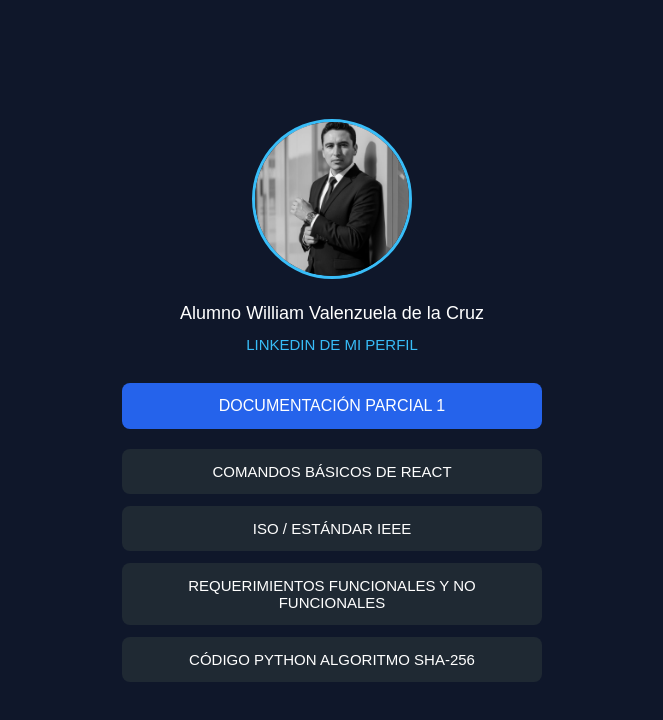
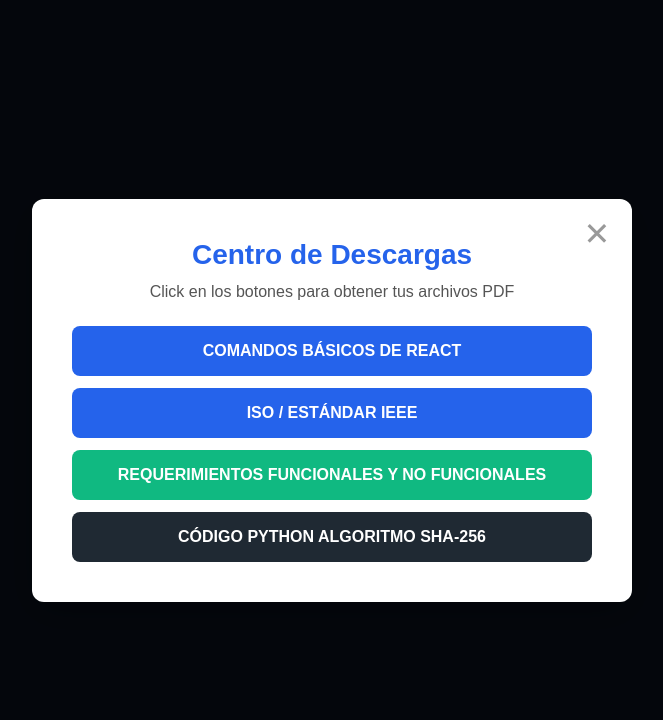
Before and after one commit to William-Valenzuela/valenzuela-william-react, a React (Create React App) app: page / in a window 1280 px wide. Both pictures are taken after a click on the button "DOCUMENTACIÓN PARCIAL 1". Shown: the top 720 px of the page, without its empty margins (308-971 px from the left). Built offline with nearby package versions, Linux system fonts and the light colour scheme.

Commit message:
Actualiza diseño y documentación Parcial 1

```diff
--- a/src/App.css
+++ b/src/App.css
@@ -35,8 +35,16 @@
 
 /* TEXTO ALUMNO */
 .text {
-  font-size: 18px;
-  margin-bottom: 12px;
+  font-size: 22px;
+  margin-bottom: 5px;
+  font-weight: bold;
+}
+
+/* TEXTO EVALUACIÓN */
+.evaluation-text {
+  font-size: 16px;
+  color: #38bdf8;
+  margin-bottom: 30px;
 }
 
 /* LINKEDIN */
@@ -65,23 +73,145 @@
   background-color: #1d4ed8;
 }
 
-/* CONTENEDOR PDFs */
+/* CONTENEDOR PDFs FULLSCREEN */
+.pdf-overlay {
+  position: fixed;
+  top: 0;
+  left: 0;
+  right: 0;
+  bottom: 0;
+  background-color: rgba(0, 0, 0, 0.7);
+  display: flex;
+  justify-content: center;
+  align-items: center;
+  z-index: 1000;
+  animation: fadeIn 0.3s ease-out;
+}
+
+@keyframes fadeIn {
+  from {
+    opacity: 0;
+  }
+  to {
+    opacity: 1;
+  }
+}
+
+.pdf-modal {
+  background-color: white;
+  padding: 40px;
+  border-radius: 12px;
+  max-width: 600px;
+  width: 90%;
+  max-height: 90vh;
+  overflow-y: auto;
+  box-shadow: 0 10px 40px rgba(0, 0, 0, 0.3);
+  position: relative;
+  animation: slideUp 0.4s ease-out;
+}
+
+@keyframes slideUp {
+  from {
+    opacity: 0;
+    transform: translateY(50px);
+  }
+  to {
+    opacity: 1;
+    transform: translateY(0);
+  }
+}
+
+.close-btn {
+  position: absolute;
+  top: 15px;
+  right: 15px;
+  background: none;
+  border: none;
+  font-size: 32px;
+  color: #999;
+  cursor: pointer;
+  transition: color 0.3s;
+  padding: 0;
+  width: 40px;
+  height: 40px;
+  display: flex;
+  align-items: center;
+  justify-content: center;
+}
+
+.close-btn:hover {
+  color: #333;
+}
+
+.pdf-title {
+  color: #2563eb;
+  font-size: 28px;
+  margin-bottom: 12px;
+  font-weight: bold;
+}
+
+.pdf-subtitle {
+  color: #555;
+  font-size: 16px;
+  margin-bottom: 25px;
+}
+
 .pdf-buttons {
   display: flex;
   flex-direction: column;
   gap: 12px;
 }
 
+/* BOTONES AZULES */
+.pdf-btn-blue {
+  padding: 16px;
+  background-color: #2563eb;
+  color: white;
+  text-decoration: none;
+  font-size: 16px;
+  border-radius: 8px;
+  display: block;
+  transition: background-color 0.3s, transform 0.2s;
+  font-weight: 600;
+}
+
+.pdf-btn-blue:hover {
+  background-color: #1d4ed8;
+  transform: translateY(-2px);
+}
+
+/* BOTÓN VERDE */
+.pdf-btn-green {
+  padding: 16px;
+  background-color: #10b981;
+  color: white;
+  text-decoration: none;
+  font-size: 16px;
+  border-radius: 8px;
+  display: block;
+  transition: background-color 0.3s, transform 0.2s;
+  font-weight: 600;
+}
+
+.pdf-btn-green:hover {
+  background-color: #059669;
+  transform: translateY(-2px);
+}
+
 /* BOTONES NEGROS */
-.pdf-buttons a {
-  padding: 14px;
+.pdf-btn-black {
+  padding: 16px;
   background-color: #1f2933;
   color: white;
   text-decoration: none;
-  font-size: 15px;
+  font-size: 16px;
   border-radius: 8px;
+  display: block;
+  transition: background-color 0.3s, transform 0.2s;
+  font-weight: 600;
 }
 
-.pdf-buttons a:hover {
+.pdf-btn-black:hover {
   background-color: #374151;
+  transform: translateY(-2px);
 }
--- a/src/App.js
+++ b/src/App.js
@@ -13,6 +13,10 @@
 
         <p className="text">
           Alumno William Valenzuela de la Cruz
+        </p>
+
+        <p className="evaluation-text">
+          Evaluacion Parcial 1
         </p>
 
         <a
@@ -34,11 +38,18 @@
 
         {/* PDFs OCULTOS */}
         {showDocs && (
-          <div className="pdf-buttons">
-            <a href="/pdfs/comandos.pdf" download>COMANDOS BÁSICOS DE REACT</a>
-            <a href="/pdfs/ieee.pdf" download>ISO / ESTÁNDAR IEEE</a>
-            <a href="/pdfs/requerimientos.pdf" download>REQUERIMIENTOS FUNCIONALES Y NO FUNCIONALES</a>
-            <a href="/pdfs/sha_256.pdf" download>CÓDIGO PYTHON ALGORITMO SHA-256</a>
+          <div className="pdf-overlay">
+            <div className="pdf-modal">
+              <button className="close-btn" onClick={() => setShowDocs(false)}>✕</button>
+              <h2 className="pdf-title">Centro de Descargas</h2>
+              <p className="pdf-subtitle">Click en los botones para obtener tus archivos PDF</p>
+              <div className="pdf-buttons">
+                <a href="/pdfs/comandos.pdf" download className="pdf-btn-blue">COMANDOS BÁSICOS DE REACT</a>
+                <a href="/pdfs/ieee.pdf" download className="pdf-btn-blue">ISO / ESTÁNDAR IEEE</a>
+                <a href="/pdfs/requerimientos.pdf" download className="pdf-btn-green">REQUERIMIENTOS FUNCIONALES Y NO FUNCIONALES</a>
+                <a href="/pdfs/sha_256.pdf" download className="pdf-btn-black">CÓDIGO PYTHON ALGORITMO SHA-256</a>
+              </div>
+            </div>
           </div>
         )}
 
```
